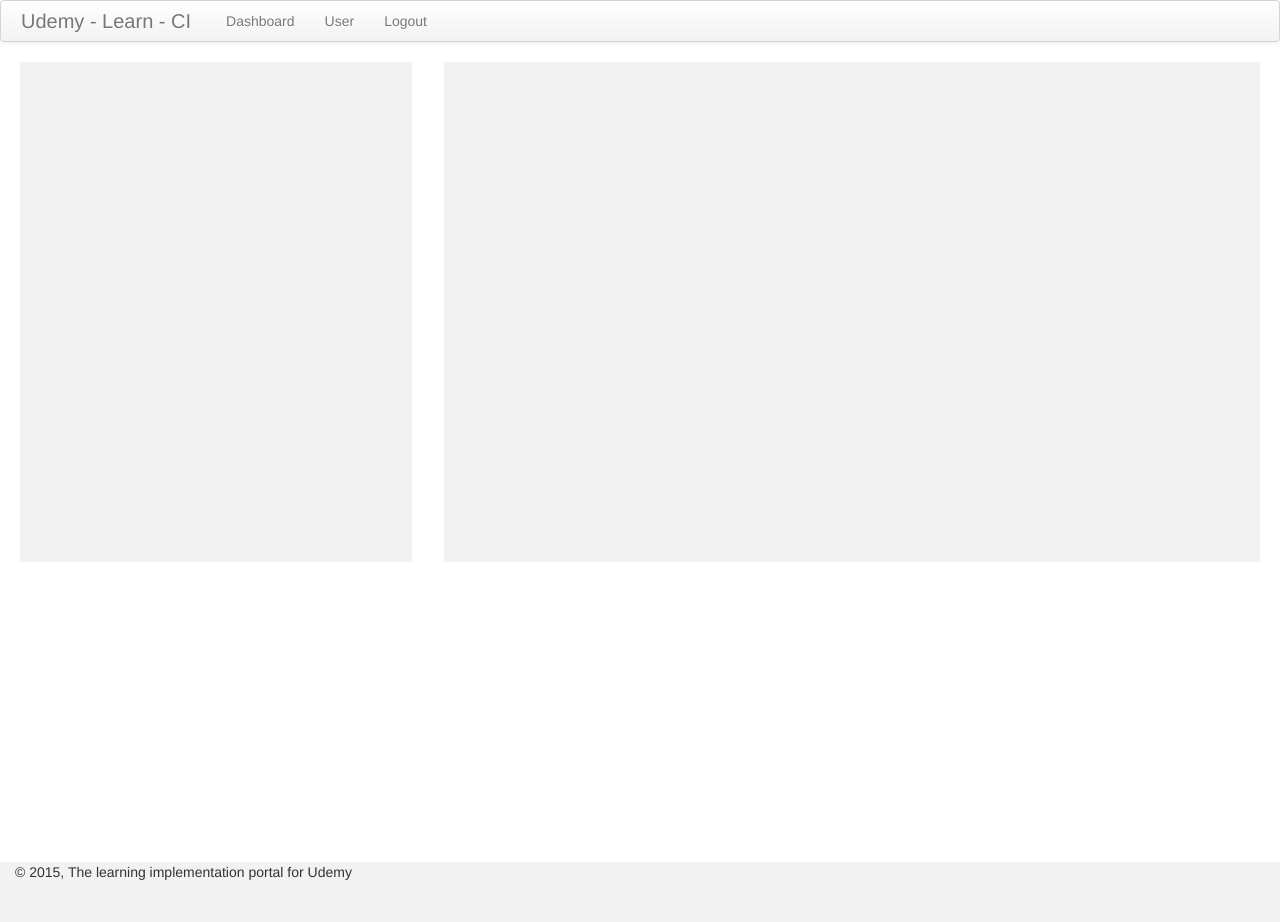
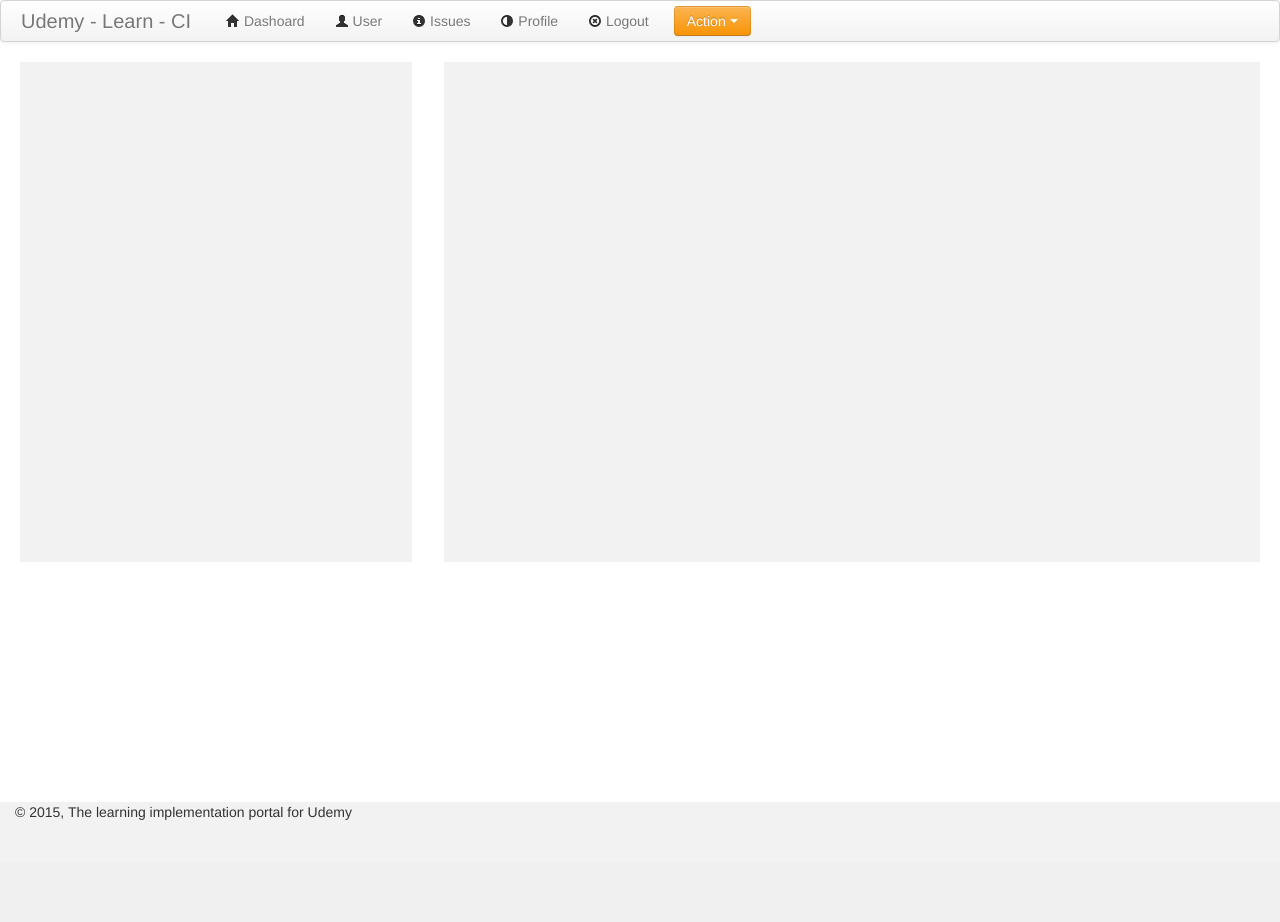
Before and after one commit to sakthisiga/udemy, a CodeIgniter app: page /udemy/dashboard in a window 1280 px wide. After the commit the page ends 820 px from the top, so only its background shows below. Run offline with CodeIgniter, Linux system fonts and the light colour scheme; a user stored in the database is signed in; some libraries are stand-ins or nearby versions.

Commit message:
Template for header and footer and style changes for login and register form

```diff
--- a/application/controllers/dashboard.php
+++ b/application/controllers/dashboard.php
@@ -12,9 +12,12 @@ class Dashboard extends CI_Controller {
         }
 	public function index()
 	{
-		$this->load->view('dashboard/inc/header_view');
+		/* $this->load->view('dashboard/inc/header_view');
 		$this->load->view('dashboard/dashboard_view');
-		$this->load->view('dashboard/inc/footer_view');
+		$this->load->view('dashboard/inc/footer_view'); */
+
+		$data['main_content'] = 'dashboard_view';
+		$this->load->view('dashboard/inc/template_view', $data);
 	}
 
 	public function logout()
--- a/application/views/Dashboard/inc/header_view.php
+++ b/application/views/Dashboard/inc/header_view.php
@@ -17,11 +17,25 @@
 	<div class="navbar-inner">
 	<span class="brand">Udemy - Learn - CI</span>
 		<ul class="nav">
-			<li><a href="#">Dashboard</a></li>
-			<li><a href="#">User</a></li>
-			<li><a href="<?=site_url('dashboard/logout')?>">Logout</a></li>
+			<li><a href="#"><i class="icon-home"></i> Dashoard</a></li>
+			<li><a href="#"><i class="icon-user"></i> User</a></li>
+			<li><a href="#"><i class="icon-info-sign"></i> Issues</a></li>
+			<li><a href="#"><i class="icon-adjust"></i> Profile</a></li>
+			<li><a href="<?=site_url('dashboard/logout')?>"><i class="icon-remove-circle"></i> Logout</a></li>
 		</ul>
+		<div class="btn-group">
+  <a class="btn btn-warning dropdown-toggle" data-toggle="dropdown" href="#">
+    Action
+    <span class="caret"></span>
+  </a>
+  <ul class="dropdown-menu">
+    	<li><a href="#"><i class="icon-home"></i> Dashoard</a></li>
+			<li><a href="#"><i class="icon-user"></i> User</a></li>
+			<li><a href="#"><i class="icon-info-sign"></i> Issues</a></li>
+  </ul>
+</div>
 	</div>
+
 </nav>
 </header>
 <div class="wrapper">
--- /dev/null
+++ b/application/views/Dashboard/inc/template_view.php
@@ -0,0 +1,5 @@
+<?php $this->load->view('dashboard/inc/header_view'); ?>
+
+<?php $this->load->view('dashboard/'.$main_content); ?>
+
+<?php $this->load->view('dashboard/inc/footer_view'); ?>
--- a/public/css/style.css
+++ b/public/css/style.css
@@ -13,7 +13,7 @@ body {
   /* Negative indent footer by its height */
       margin: 0 auto -60px;
   /* Pad bottom by footer height */
-  padding: 0 0 60px;
+      padding: 0 auto 60px;
 }
 
 #dashboard-side{
@@ -29,15 +29,13 @@ body {
 
 .form-signin {
          border: 1px solid #D8D8D8;
-         border-bottom-width: 2px;
-         border-top-width: 0;
-         background-color: #FFF;
+         border-bottom-width: 4px;
+         border-top-width: 2px;
+         background-color: #f2f2f2;
          max-width: 350px;
          padding: 19px 29px 29px;
          margin: 0 auto 20px;
-        background-color: #fff;
-        border: 1px solid #F5F5F5;
-        -webkit-border-radius: 3px;
+          -webkit-border-radius: 5px;
           -moz-border-radius: 3px;
          border-radius: 3px;
       }
```
Lines whose indentation alone changed are shown as unchanged.
